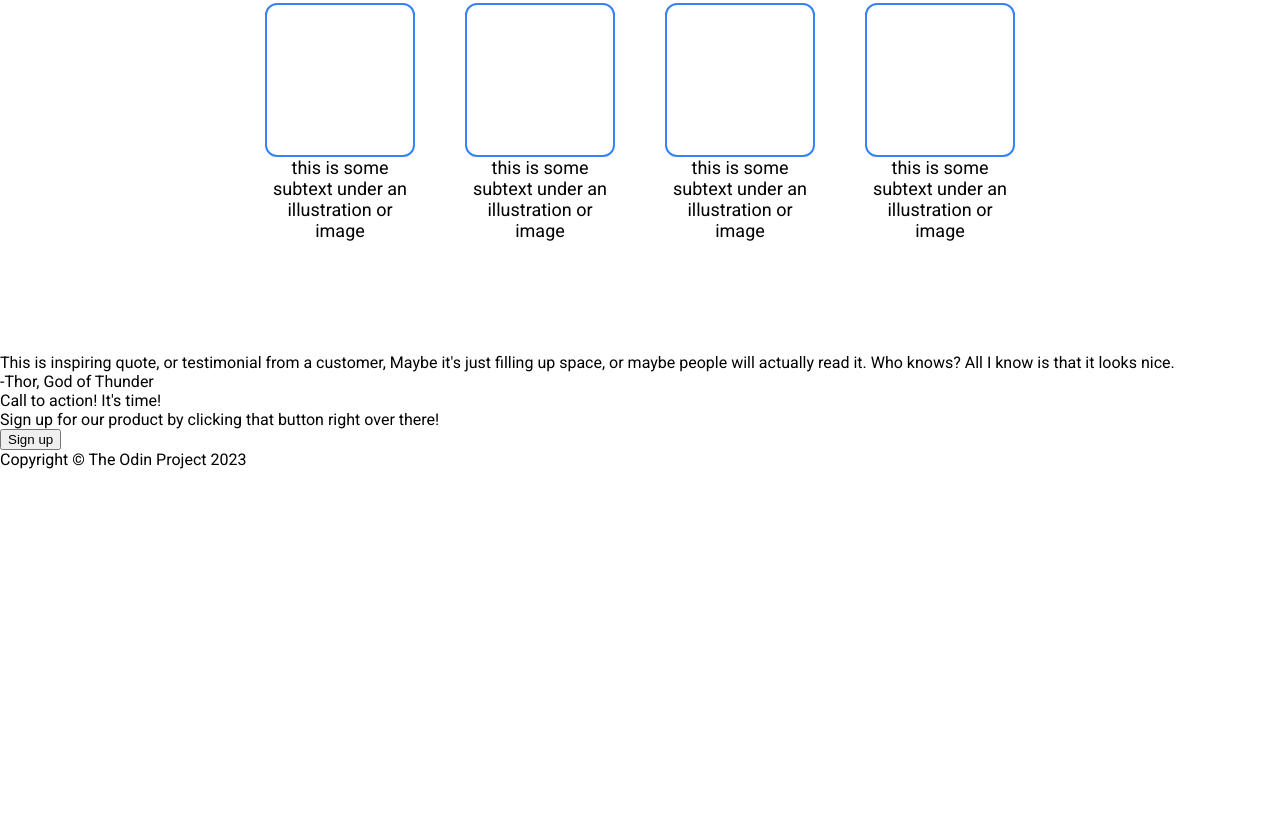
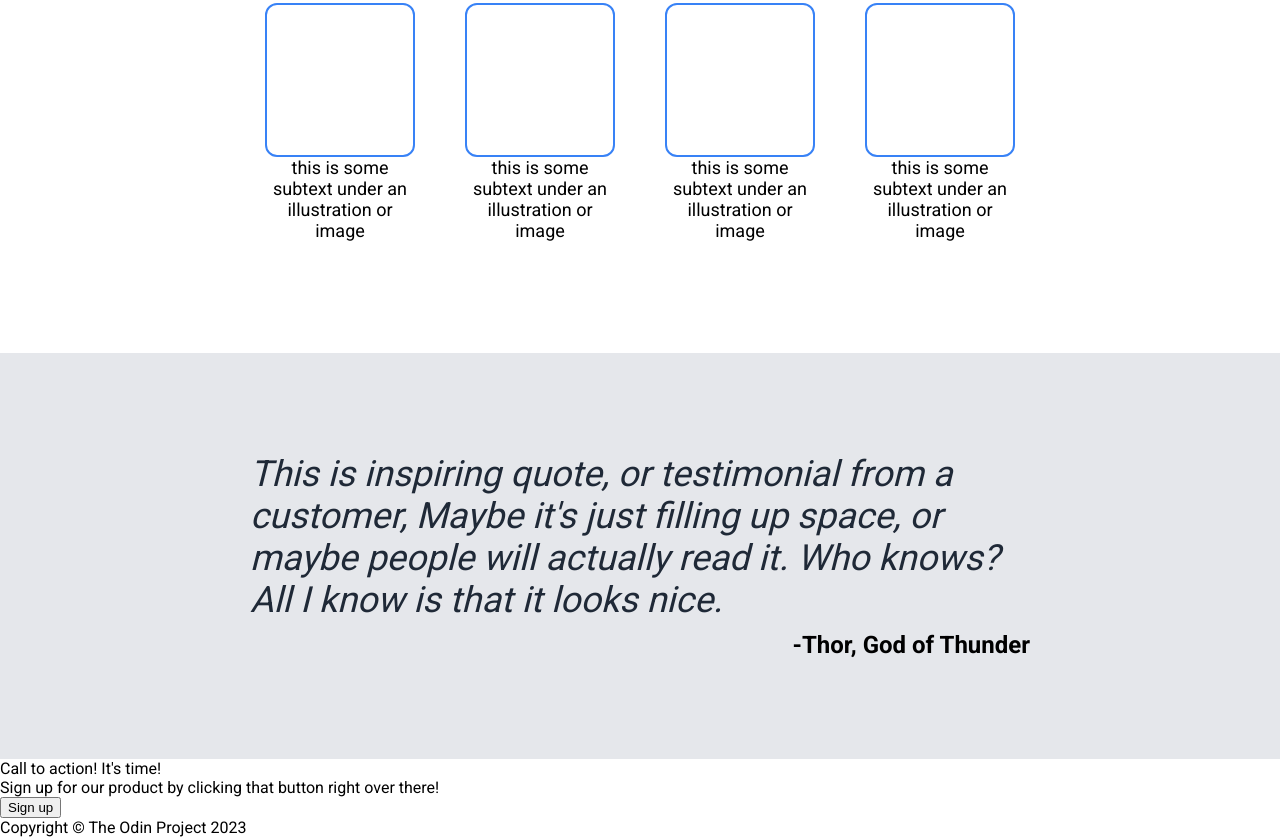
Before and after one commit to tej-88/Landing-Page, a plain HTML site: page index.html in a window 1280 px wide. Shown: the part 577-1414 px from the top of the page. Before the commit the page ends 1046 px from the top, so only its background shows below. Drawn offline with Linux system fonts and the light colour scheme.

Commit message:
Add styles to third, quote and author classes

```diff
--- a/index.html
+++ b/index.html
@@ -53,12 +53,14 @@
         </div>
     </div>
 
-    <div>
-        <div>
+    <div class="third">
+        <div class="quote">
             This is inspiring quote, or testimonial from a customer, Maybe it's just filling up space, or maybe people will actually read it. Who knows? All I know is that it looks nice.
         </div>
-        <div>
-            -Thor, God of Thunder
+        <div class="author">
+            <!-- <div> -->
+                -Thor, God of Thunder
+            <!-- </div> -->
         </div>
     </div>
 
--- a/style.css
+++ b/style.css
@@ -116,3 +116,25 @@ a {
     color: black;
     text-align: center;
 }
+
+.third {
+    display: flex;
+    flex-direction: column;
+    gap: 10px;
+    padding: 100px 250px 100px 250px;
+    background-color: #e5e7eb;
+}
+
+.quote {
+    font-size: 36px;
+    color: #1f2937;
+    font-style: italic;
+}
+
+.author {
+    font-size: 24px;
+    color: black;
+    font-weight: bold;
+    display: flex;
+    justify-content: flex-end;
+}
```
